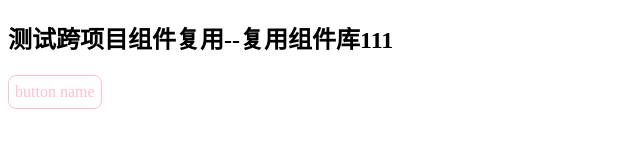
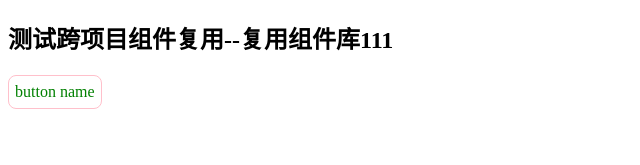
Before and after one commit to Heyff12/reuseSon, an Angular app: page / in a window 1280 px wide. Shown: the top 165 px of the page, without its empty margins (0-640 px from the left). Built offline with nearby package versions, Linux system fonts and the light colour scheme.

Commit message:
fix color

```diff
--- a/angular.json
+++ b/angular.json
@@ -124,7 +124,7 @@
         }
       }
     },
-    "reuse":{
+    "reuse": {
       "projectType": "library",
       "schematics": {
         "@schematics/angular:component": {
@@ -139,7 +139,7 @@
           "builder": "@angular-devkit/build-ng-packagr:build",
           "options": {
             "tsConfig": "reuse/src/tsconfig.app.json",
-            "project":"reuse/src/ng-package.json"
+            "project": "reuse/src/ng-package.json"
           },
           "configurations": {
             "production": {
@@ -161,6 +161,10 @@
           }
         }
       }
-    }},
-  "defaultProject": "reuseSon"
+    }
+  },
+  "defaultProject": "reuseSon",
+  "cli": {
+    "analytics": false
+  }
 }
--- a/package.json
+++ b/package.json
@@ -5,7 +5,7 @@
     "ng": "ng",
     "start": "ng serve --port 4202",
     "build": "ng build",
-    "build:reuse":"ng build reuse --prod",
+    "build:reuse": "ng build reuse --prod",
     "test": "ng test",
     "lint": "ng lint --fix",
     "e2e": "ng e2e"
--- a/src/app/components/the-button/the-button.component.less
+++ b/src/app/components/the-button/the-button.component.less
@@ -5,5 +5,5 @@
     line-height: 32px;
     border: 1px solid pink;
     border-radius: 8px;
-    color:pink;
+    color:green;
 }
```
